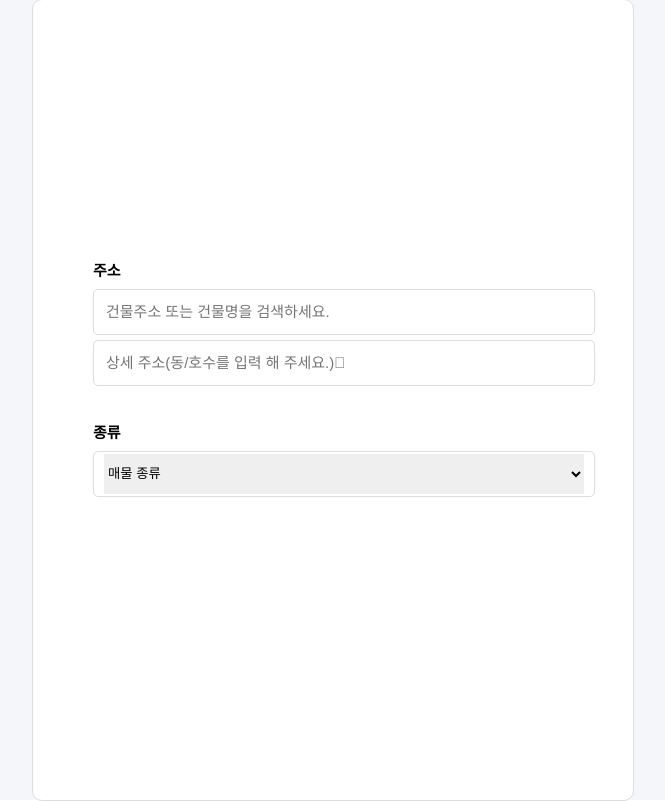
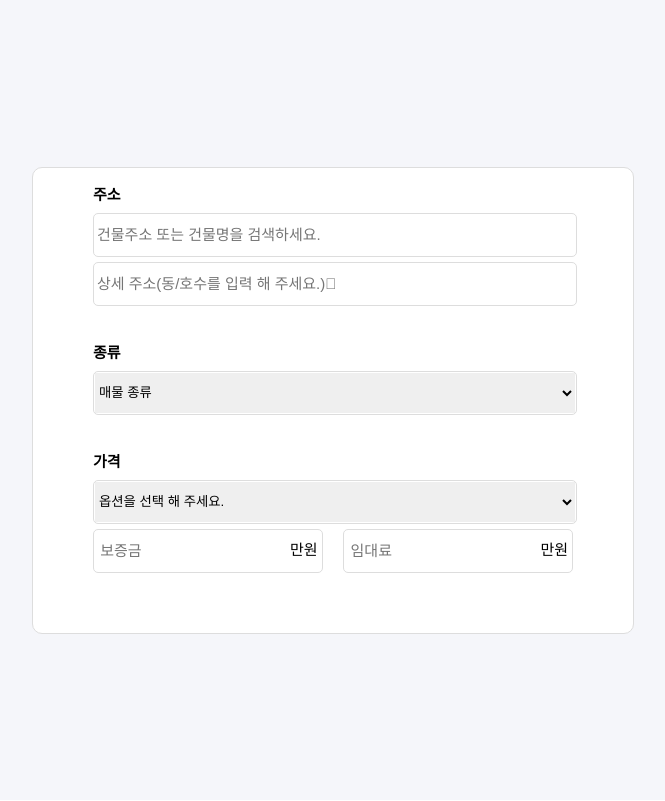
Before and after one commit to sangha-ju/callbus-project, a React (Create React App) app: page /room/register in a window 1280 px wide. Shown: the whole page, without its empty margins (307-972 px from the left). Built offline with nearby package versions, Linux system fonts and the light colour scheme.

Commit message:
매물 가격 ui 추가 및 input padding 조정

```diff
--- a/src/pages/Register/components/AddressBox.js
+++ b/src/pages/Register/components/AddressBox.js
@@ -19,7 +19,7 @@ const InputBox = styled.div`
   width: 100%;
   height: 40px;
   margin-bottom: 5px;
-  padding: 2px 10px;
+  padding: 1px;
   border: 1px solid #dddddd;
   border-radius: 5px;
 
--- /dev/null
+++ b/src/pages/Register/components/PriceBox.js
@@ -0,0 +1,103 @@
+import React from "react";
+import styled from "styled-components";
+
+const PriceSection = styled.div`
+  width: 100%;
+  margin-bottom: 40px;
+
+  p {
+    font-size: 15px;
+    font-weight: 600;
+    margin-bottom: 10px;
+  }
+`;
+
+const PriceTypeBox = styled.div`
+  width: 100%;
+  height: 40px;
+  margin-bottom: 5px;
+  padding: 1px;
+  border: 1px solid #dddddd;
+  border-radius: 5px;
+
+  select {
+    width: 100%;
+    height: 100%;
+    border: none;
+    outline: none;
+  }
+`;
+
+const CostBox = styled.div`
+  display: flex;
+  align-items: center;
+  justify-content: space-between;
+`;
+
+const CostInput = styled.div`
+  display: flex;
+  justify-content: space-between;
+  align-items: center;
+  width: 47%;
+  height: 40px;
+  padding: 1px;
+  border: 1px solid #dddddd;
+  border-radius: 5px;
+
+  input {
+    width: 75%;
+    height: 90%;
+    padding: 1px;
+    font-size: 15px;
+    border: none;
+    outline: none;
+  }
+
+  label {
+    font-size: 15px;
+    margin: 0 3px 0 3px;
+  }
+`;
+
+function PriceBox() {
+  const priceType = [
+    {
+      id: 1,
+      price: "월세",
+    },
+    {
+      id: 2,
+      price: "전세",
+    },
+    {
+      id: 3,
+      price: "매매",
+    },
+  ];
+
+  return (
+    <PriceSection>
+      <p>가격</p>
+      <PriceTypeBox>
+        <select>
+          <option>옵션을 선택 해 주세요.</option>
+          {priceType.map((type) => (
+            <option>{type.price}</option>
+          ))}
+        </select>
+      </PriceTypeBox>
+      <CostBox>
+        <CostInput>
+          <input placeholder=" 보증금" />
+          <label>만원</label>
+        </CostInput>
+        <CostInput>
+          <input placeholder=" 임대료" />
+          <label>만원</label>
+        </CostInput>
+      </CostBox>
+    </PriceSection>
+  );
+}
+
+export default PriceBox;
--- a/src/pages/Register/components/RegisterForm.js
+++ b/src/pages/Register/components/RegisterForm.js
@@ -1,6 +1,7 @@
 import React from "react";
 import styled from "styled-components";
 import AddressBox from "./AddressBox";
+import PriceBox from "./PriceBox";
 import ResidentialType from "./ResidentialType";
 
 const FormBox = styled.div`
@@ -8,7 +9,7 @@ const FormBox = styled.div`
   justify-content: center;
   align-items: center;
   width: 600px;
-  height: 800px;
+  padding: 20px 0 20px 0;
   background-color: #ffffff;
   border: 1px solid #dddddd;
   border-radius: 10px;
@@ -29,6 +30,7 @@ function RegisterForm() {
       <Form>
         <AddressBox />
         <ResidentialType />
+        <PriceBox />
       </Form>
     </FormBox>
   );
--- a/src/pages/Register/components/ResidentialType.js
+++ b/src/pages/Register/components/ResidentialType.js
@@ -15,7 +15,7 @@ const TypeSection = styled.div`
 const SelectBox = styled.div`
   width: 100%;
   height: 40px;
-  padding: 2px 10px;
+  padding: 1px;
   border: 1px solid #dddddd;
   border-radius: 5px;
 
```
